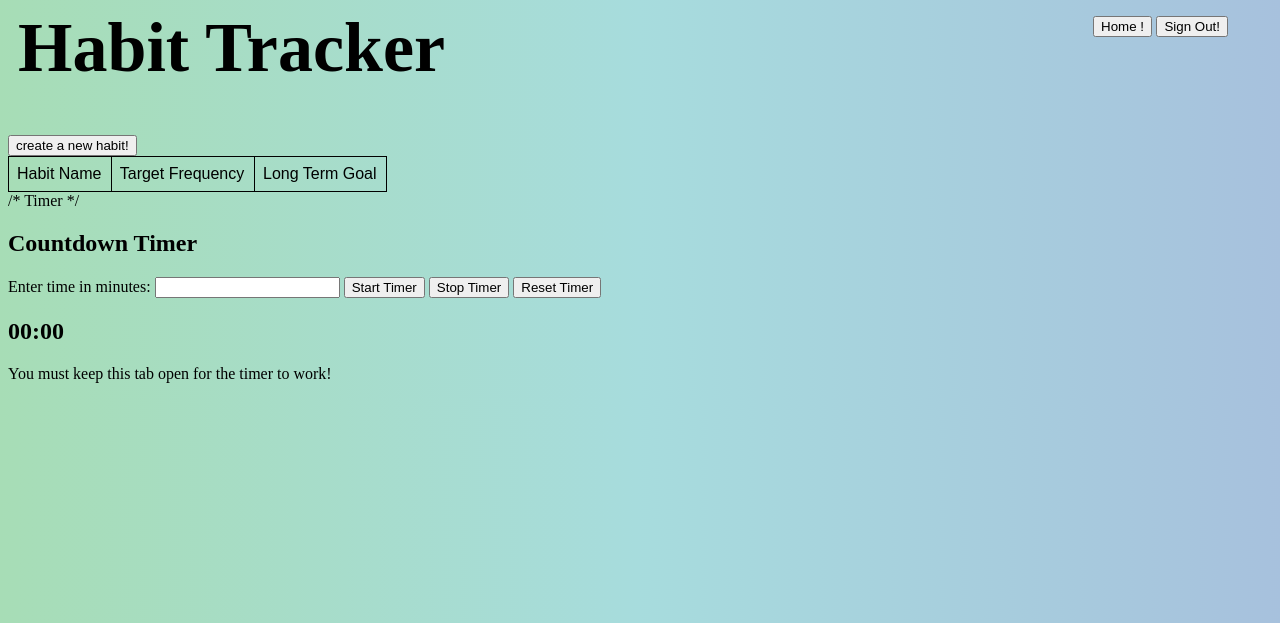
After one commit to solomonh77/habitTracker, a Flask app: template templates/dashboardPage.html in a window 1280 px wide. The commit adds this page. Shown: the top 623 px of the page. Run offline with Flask 3, Linux system fonts and the light colour scheme; the template is opened without the code that fills it, so the values that code supplies are empty; parts of the project's set-up code (start-up, migrations or seed data) failed here and were passed over.

Commit message:
merging repositories

```diff
--- /dev/null
+++ b/templates/dashboardPage.css
@@ -0,0 +1,61 @@
+body {
+
+    background-image: linear-gradient(to right, #A7DDB6, #A7DCDD, #A7C1DD);
+
+}
+
+h1 {
+    color: #000;
+    font-size: 70px;
+    text-align: left;
+    margin-top: 0px;
+    margin-left: 10px;
+}
+
+/* NavBar */
+.navbar ul {
+    list-style: none;
+    overflow: hidden;
+    position: fixed;
+    top: 0;
+    width: 100%;
+    margin-bottom: 50
+}
+
+/* Style rule set for individual li */
+.navbar ul li {
+    float: right;
+    margin-right: 100px;
+
+}
+
+.navbar ul li {
+    font-family: Arial;
+    color: #362706;
+    font-size: 16px;
+    text-decoration: none;
+    display: block;
+    text-align: center;
+    padding: 0px;
+}
+
+/* Style rule set for hovered link */
+.navbar ul li:hover {
+    font-weight: bold;
+    color: #ACB992;
+}
+
+/* table */
+
+table {
+    font-family: arial, sans-serif;
+    border-collapse: collapse;
+    width: 30%;
+}
+
+td,
+th {
+    border: 1px solid black;
+    text-align: left;
+    padding: 8px;
+}
--- /dev/null
+++ b/templates/dashboardPage.html
@@ -0,0 +1,46 @@
+<!DOCTYPE html>
+<html>
+
+<head>
+    <meta charset="UTF-8">
+    <meta name="viewport" content="width=device-width, initial-scale=1.0">
+    <link rel="stylesheet" href="dashboardPage.css" />
+    <title> Habit Tracker Website! </title>
+</head>
+
+<body>
+    <h1> Habit Tracker </h1>
+    <div class="navbar">
+        <ul>
+            <li>
+                <a href="homePage.html"> <button> Home !</button></a>
+
+                <a href="signupPage.html"> <button> Sign Out! </button> </a>
+            </li>
+        </ul>
+        <a href="habitPage.html"> <button> create a new habit!</button></a>
+
+        <table>
+            <tr>
+                <td>Habit Name</td>
+                <td>Target Frequency</td>
+                <td>Long Term Goal</td>
+            </tr>
+        </table>
+
+        /* Timer */
+        <h2>Countdown Timer</h2>
+        <label for="timeInput">Enter time in minutes:</label>
+        <input type="number" id="timeInput" min="1">
+        <button onclick="startTimer()">Start Timer</button>
+        <button onclick="stopTimer()"> Stop Timer</button>
+        <button onclick="resetPage()"> Reset Timer</button>
+
+        <h2 id="countdownDisplay">00:00</h2>
+        <p> You must keep this tab open for the timer to work!
+            <script src="timer.js"></script>
+
+    </div>
+</body>
+
+</html>
--- a/templates/register.html
+++ b/templates/register.html
@@ -4,7 +4,7 @@
 <head>
     <meta charset = "UTF-8">
     <meta http-equiv="X-UA-Compatible" content="IE=edge">
-    <meta name="viewport" content="width=device-width, initial-scal
+    <meta name="viewport" content="width=device-width, initial-scal">
     <title> Home </title>
 </head>
 
--- /dev/null
+++ b/templates/timer.js
@@ -0,0 +1,49 @@
+let countdown; // Declare countdown variable globally to access it in both functions
+let remainingTime; // Declare remainingTime variable to keep track of remaining seconds
+
+function startTimer() {
+    const inputElement = document.getElementById('timeInput');
+
+    if (!remainingTime) { // If remainingTime is not set, get input time in minutes
+        let time = parseInt(inputElement.value) * 60; // Convert minutes to seconds
+
+        if (isNaN(time) || time <= 0) {
+            alert('Please enter a valid number of minutes.');
+            return;
+        }
+
+        remainingTime = time;
+    }
+    //updating the time that is displayed
+    updateDisplay(remainingTime);
+
+    clearInterval(countdown); // Clear any existing interval before starting a new one
+    // checks to see if there is any time remaining
+    countdown = setInterval(() => {
+        remainingTime -= 1;
+        updateDisplay(remainingTime);
+
+        if (remainingTime <= 0) {
+            clearInterval(countdown);
+            alert('Time\'s up!');
+        }
+    }, 1000);
+}
+
+//stop the timer
+function stopTimer() {
+    clearInterval(countdown); // Clear the interval to stop the timer
+}
+// reset the timer
+function resetPage() {
+    clearInterval(countdown);
+    remainingTime = 0;
+    updateDisplay(remainingTime);
+}
+//update the clock display
+function updateDisplay(seconds) {
+    const minutes = Math.floor(seconds / 60);
+    const remainingSeconds = seconds % 60;
+    document.getElementById('countdownDisplay').textContent =
+        `${minutes.toString().padStart(2, '0')}:${remainingSeconds.toString().padStart(2, '0')}`;
+}
```
Also changed, not shown: templates/OLD_home.html (added, +19 -0 lines), templates/habitPage.css (added, +13 -0 lines), templates/habitPage.html (added, +14 -0 lines), templates/home.html (deleted, +0 -18 lines), templates/homeFile.css (added, +64 -0 lines), templates/homePage.html (added, +54 -0 lines), templates/loginPage.html (added, +10 -0 lines).
